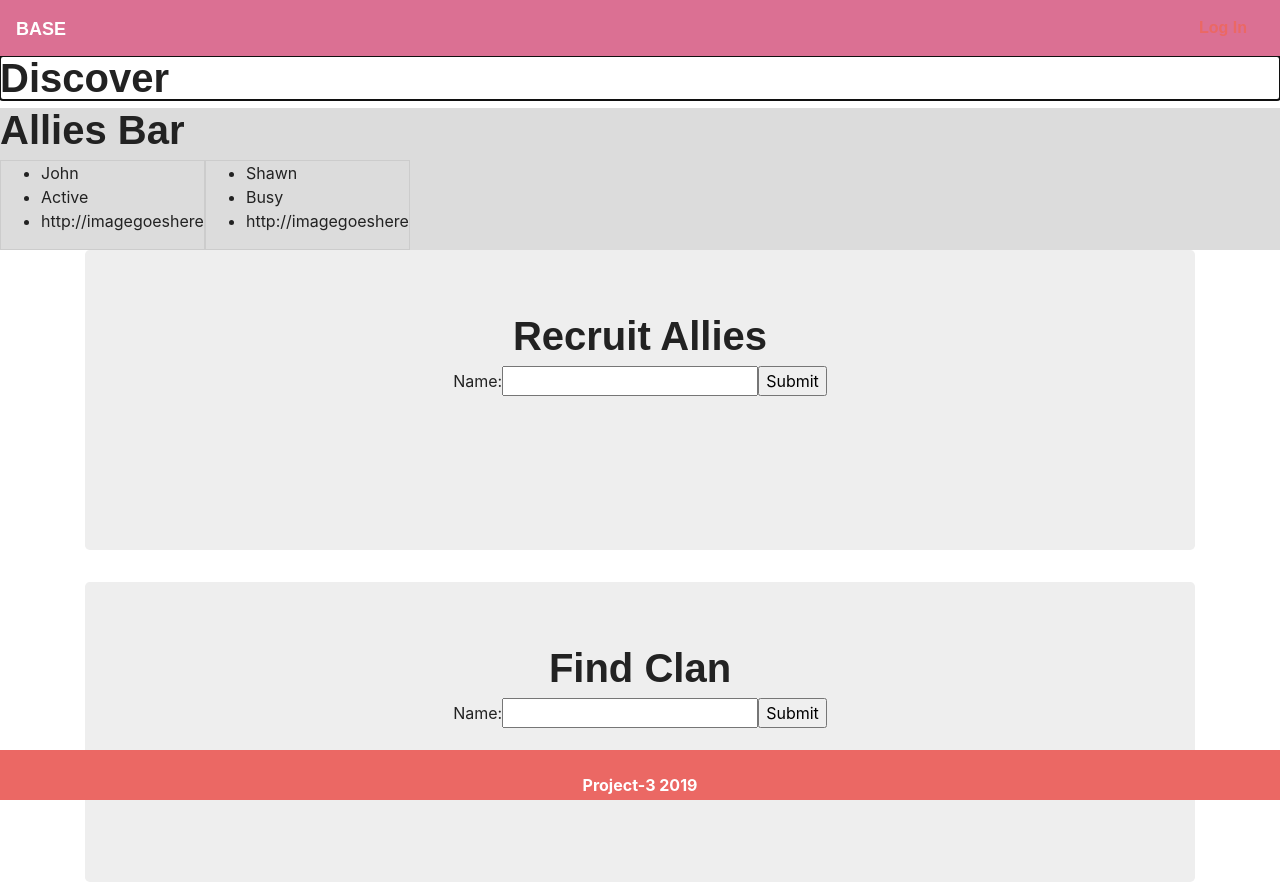
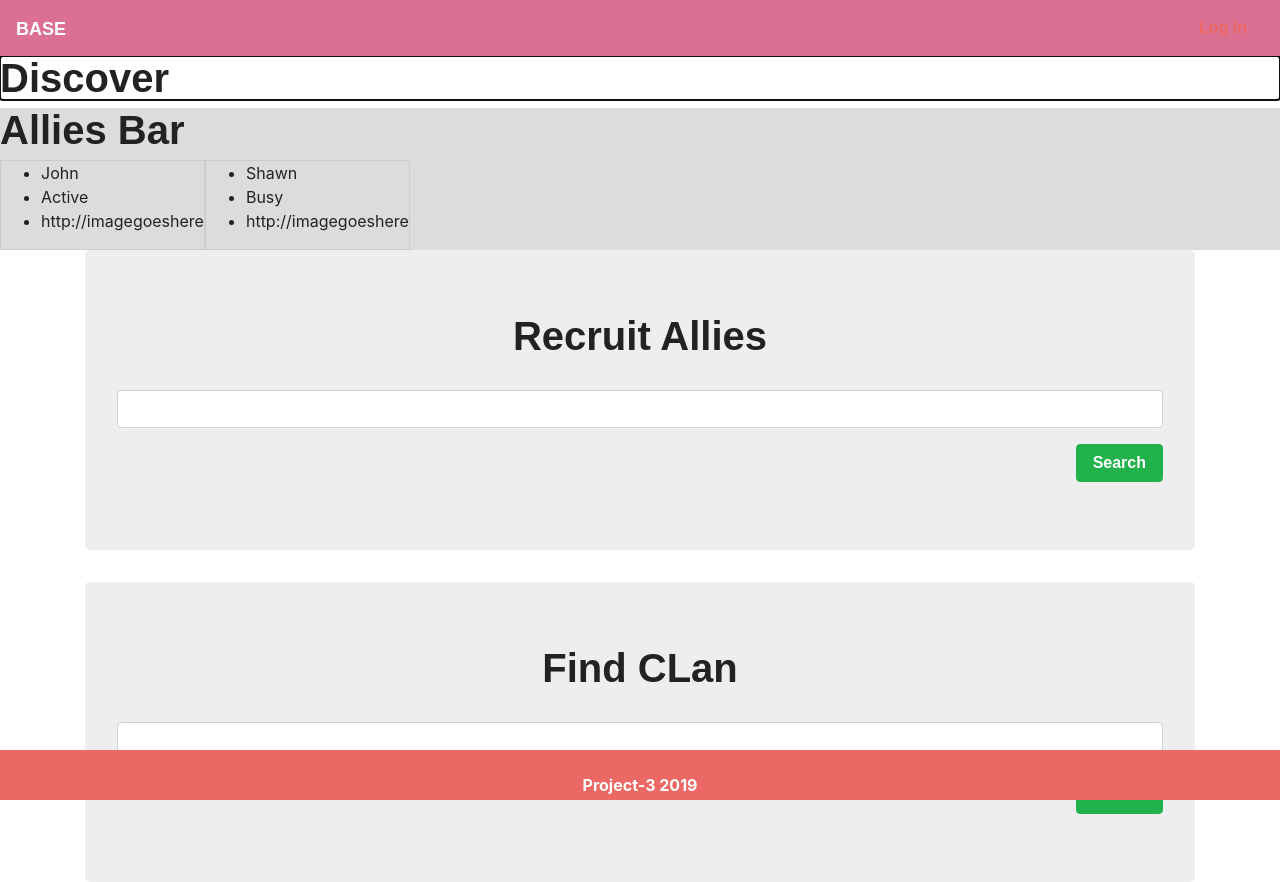
Before and after one commit to JohnCdev/TheGrid, a React (Create React App) app in the folder client/: page /discover in a window 1280 px wide. Built offline with nearby package versions, Linux system fonts and the light colour scheme; the HTML template or start-up script is replaced by a standard one; a web font is replaced by a local one.

Commit message:
refactored form for FindAlliesSearch and FindClansSearch

```diff
--- a/client/src/components/FindAlliesSearch/FindAlliesSearch.js
+++ b/client/src/components/FindAlliesSearch/FindAlliesSearch.js
@@ -1,24 +1,32 @@
 import React, { useState } from 'react';
 import Jumbotron from '../Jumbotron/Jumbotron';
-import Header from "../Header/Header";
+import { Input, FormBtn } from '../Form/Form';
 
 
 
 
 
 const FindAlliesSearch = () => {
+    const handleSearchSubmit = (e) => {
+        e.preventDefault();
+        const sessionName = sessionStorage.getItem('project3username')
+
+    }
 
     return (
         <div>
             <Jumbotron>
             <h1>Recruit Allies</h1>
-                <form>
-                    <label>
-                        Name:
-                    <input type="text" name="name" />
-                    </label>
-                    <input type="submit" value="Submit" />
-                </form>
+            <section>
+            <form onSubmit={handleSearchSubmit}>
+                <label htmlFor="findAllies"></label>
+                <Input
+                    id="postComment"
+                    name="postComment"
+                />
+                <FormBtn type="submit">Search</FormBtn>
+            </form>
+            </section>
             </Jumbotron>
 
         </div>
--- a/client/src/components/FindClansSearch/FindClansSearch.js
+++ b/client/src/components/FindClansSearch/FindClansSearch.js
@@ -1,23 +1,30 @@
 import React, { useState } from 'react';
 import Jumbotron from '../Jumbotron/Jumbotron';
-import { TextArea } from '../Form/Form';
-import Header from '../Header/Header';
+import { Input, FormBtn } from '../Form/Form';
 
 
 
 
 const FindClansSearch= () => {
+    const handleSearchSubmit = (e) => {
+        e.preventDefault();
+        const sessionName = sessionStorage.getItem('project3username')
+
+    }
 
     return (
         <Jumbotron>
-            <h1>Find Clan</h1>
-                <form>
-                    <label>
-                        Name:
-                    <input type="text" name="name" />
-                    </label>
-                    <input type="submit" value="Submit" />
-                </form>
+            <h1>Find CLan</h1>
+           <section>
+            <form onSubmit={handleSearchSubmit}>
+                <label htmlFor="clanSearch"></label>
+                <Input
+                    id="clanSearch"
+                    name="clanSearch"
+                />
+                <FormBtn type="submit">Search</FormBtn>
+            </form>
+            </section>
         </Jumbotron>
 
     )
```
